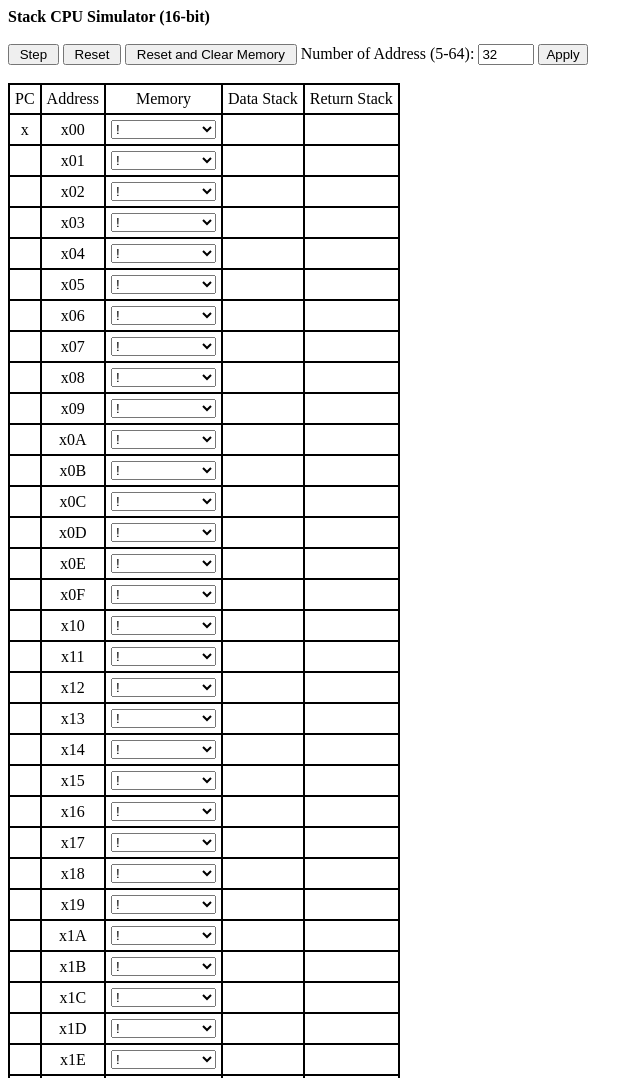
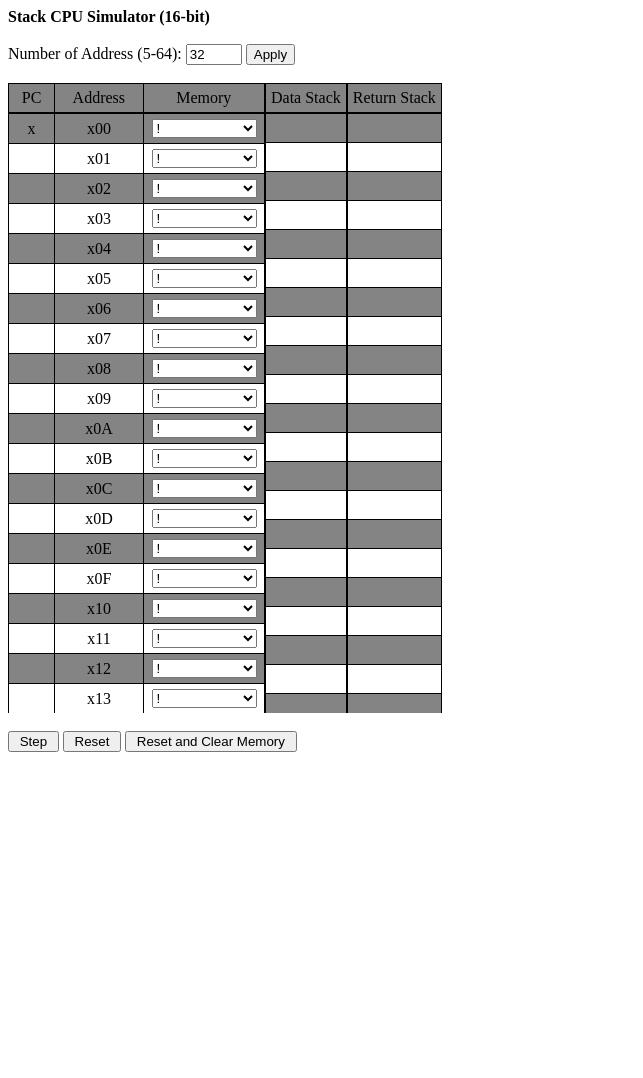
Before and after one commit to ExitedState/Stack-CPU-Simulator, a plain HTML site: page index.html in a window 1280 px wide. Shown: the top 1078 px of the page, without its empty margins (0-643 px from the left). After the commit the page ends 800 px from the top, so only its background shows below. Drawn offline with Linux system fonts and the light colour scheme.

Commit message:
scrollable stack

```diff
--- a/index.html
+++ b/index.html
@@ -185,6 +185,7 @@
                 alert("Opcode is not found at address " + tmp);
             }
         }
+
         function Reset() {
             const numRows = parseInt(document.getElementById("row-count-input").value);
             pc = 0;
@@ -197,6 +198,7 @@
             }
             document.getElementById("pc0").innerHTML = "x";
         }
+
         function ResetAndClearMem() {
             var confirmation = confirm("Are you sure you want to reset the memory?");
             if (confirmation) {
@@ -207,20 +209,7 @@
                 }
             }
         }
-        function createTableRows(numRows) {
-            let html = "";
-            for (let i = 0; i < numRows; i++) {
-                let hexValue = i.toString(16).toUpperCase().padStart(2, '0');
-                html += `<tr>
-                    <td align="center"><span id="pc${i}">${i === 0 ? 'x' : '&nbsp;'}</span></td>
-                    <td align="center">x${hexValue}</td>
-                    <td align="center">${createMemorySelect(i)}</td>
-                    <td align="center"><span id="ds${i}">&nbsp;</span></td>
-                    <td align="center"><span id="rs${i}">&nbsp;</span></td>
-                </tr>`;
-            }
-            return html;
-        }
+
         function createMemorySelect(index) {
             let options = '';
             options += `<option value="opcode0">!</option>`;
@@ -264,38 +253,115 @@
             options += '<option value="00FF">x00FF (mask)</option>';
             return `<select id="mem${index}">${options}</select>`;
         }
+
+        function createTableRows(numRows) {
+            let html = "";
+            for (let i = 0; i < numRows; i++) {
+                let hexValue = i.toString(16).toUpperCase().padStart(2, '0');
+                html += `<tr>
+                    <td align="center" width="35px"><span id="pc${i}">${i === 0 ? 'x' : '&nbsp;'}</span></td>
+                    <td align="center" width="78px">x${hexValue}</td>
+                    <td align="center" width="110px">${createMemorySelect(i)}</td>
+                </tr>`;
+            }
+            return html;
+        }
+
+        function createStackRows(numRows, idPrefix) {
+            let html = "";
+            for (let i = 0; i < numRows; i++) {
+                html += `<tr>
+                    <td align="center"><span id="${idPrefix}${i}">&nbsp;</span></td>
+                </tr>`;
+            }
+            return html;
+        }
+
         function updateTableRows() {
             numRows = parseInt(document.getElementById("row-count-input").value) || ds;
             numRows = Math.max(5, Math.min(numRows, 64));
             document.getElementById("table-body").innerHTML = createTableRows(numRows);
+            document.getElementById("data-stack-body").innerHTML = createStackRows(numRows, 'ds');
+            document.getElementById("return-stack-body").innerHTML = createStackRows(numRows, 'rs');
             Reset();
         }
 
         document.addEventListener("DOMContentLoaded", () => {
             document.getElementById("table-body").innerHTML = createTableRows(ds);
+            document.getElementById("data-stack-body").innerHTML = createStackRows(ds, 'ds');
+            document.getElementById("return-stack-body").innerHTML = createStackRows(ds, 'rs');
             Reset();
         });
     </script>
 </head>
 
 <body>
+    <style>
+        .scrollable {
+            overflow-y: scroll;
+            height: 75vh;
+        }
+
+        ::-webkit-scrollbar {
+            width: 0px;
+            height: 0px;
+        }
+
+        table {
+            border-collapse: collapse;
+        }
+
+        tr:nth-child(odd) {
+            background-color: #858484;
+        }
+    </style>
     <b>Stack CPU Simulator (16-bit)</b><br><br>
-    <input type="button" value=" Step " onclick="Step()">
-    <input type="button" value=" Reset " onclick="Reset()">
-    <input type="button" value=" Reset and Clear Memory " onclick="ResetAndClearMem()">
     Number of Address (5-64): <input type="number" id="row-count-input" value="32" min="5" max="64">
     <input type="button" value="Apply" onclick="updateTableRows()">
     <br><br>
-    <table border="1" cellspacing="0" cellpadding="5" bordercolor="black">
-        <tr>
-            <td align="center">PC</td>
-            <td align="center">Address</td>
-            <td align="center">Memory</td>
-            <td align="center">Data Stack</td>
-            <td align="center">Return Stack</td>
-        </tr>
-        <tbody id="table-body"></tbody>
-    </table>
+    <div style="display: flex;">
+        <div>
+            <table border="1" cellspacing="1" cellpadding="5" bordercolor="black"
+                style="position: sticky; top: 0; width: 100%;">
+                <tr>
+                    <td align="center" style="width:22px;">PC</td>
+                    <td align="center" style="width:51px;">Address</td>
+                    <td align="center" style="width:76px;">Memory</td>
+                </tr>
+            </table>
+            <div class="scrollable">
+                <table border="1" cellspacing="1" cellpadding="5" bordercolor="black" style="width: 100%;">
+                    <tbody id="table-body"></tbody>
+                </table>
+            </div>
+        </div>
+        <div>
+            <table border="1" cellspacing="1" cellpadding="5" bordercolor="black"
+                style="position: sticky; top: 0; width: 100%;">
+                <tr>
+                    <td align="center" style="width: 100%;">Data Stack</td>
+                </tr>
+            </table>
+            <div class="scrollable">
+                <table border="1" cellspacing="1" cellpadding="5" bordercolor="black" style="width: 100%;">
+                    <tbody id="data-stack-body"></tbody>
+                </table>
+            </div>
+        </div>
+        <div>
+            <table border="1" cellspacing="1" cellpadding="5" bordercolor="black"
+                style="position: sticky; top: 1; width: 100%;">
+                <tr>
+                    <td align="center" style="width: 100%;">Return Stack</td>
+                </tr>
+            </table>
+            <div class="scrollable">
+                <table border="1" cellspacing="1" cellpadding="5" bordercolor="black" style="width: 100%;">
+                    <tbody id="return-stack-body"></tbody>
+                </table>
+            </div>
+        </div>
+    </div>
     <br>
     <input type="button" value=" Step " onclick="Step()">
     <input type="button" value=" Reset " onclick="Reset()">
```
